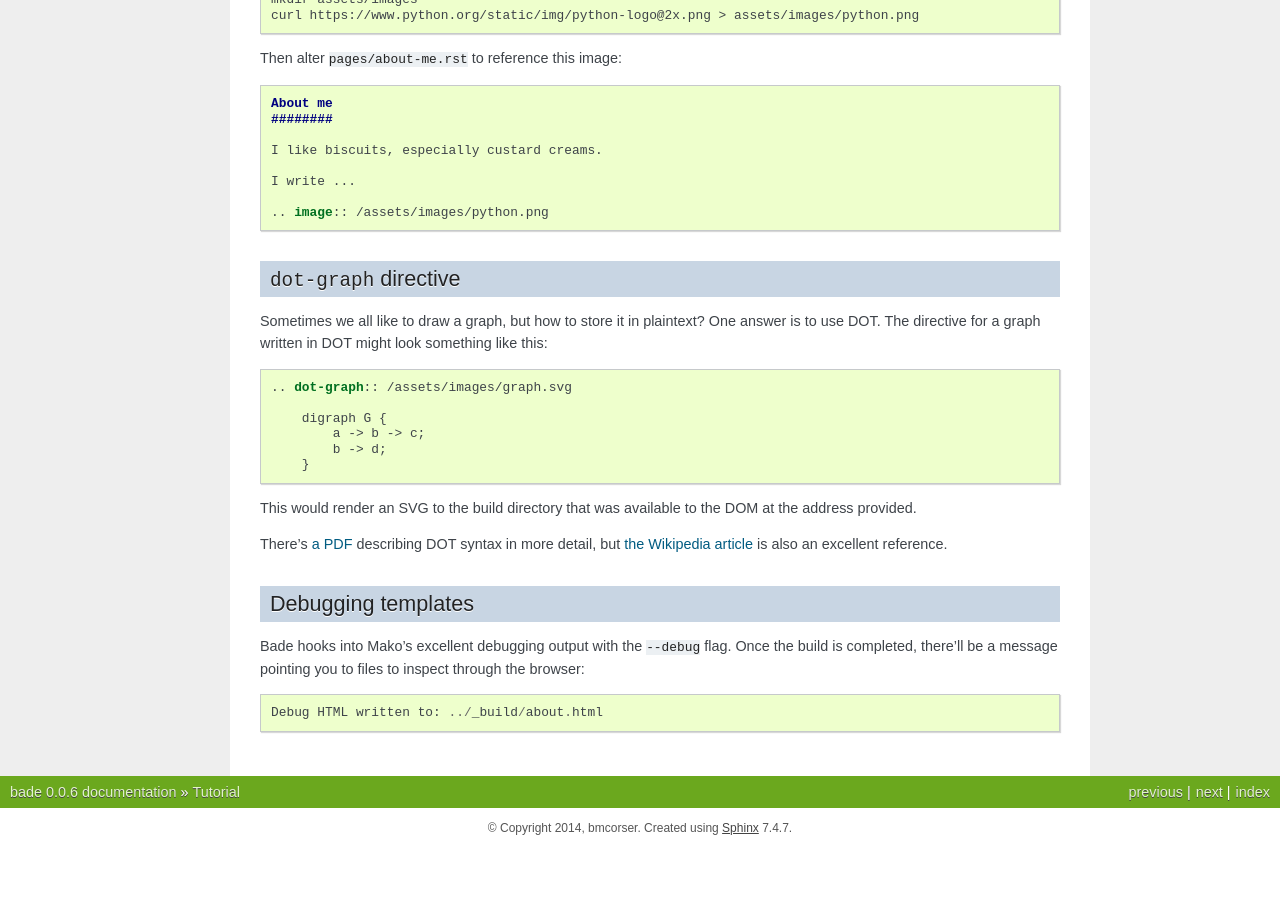
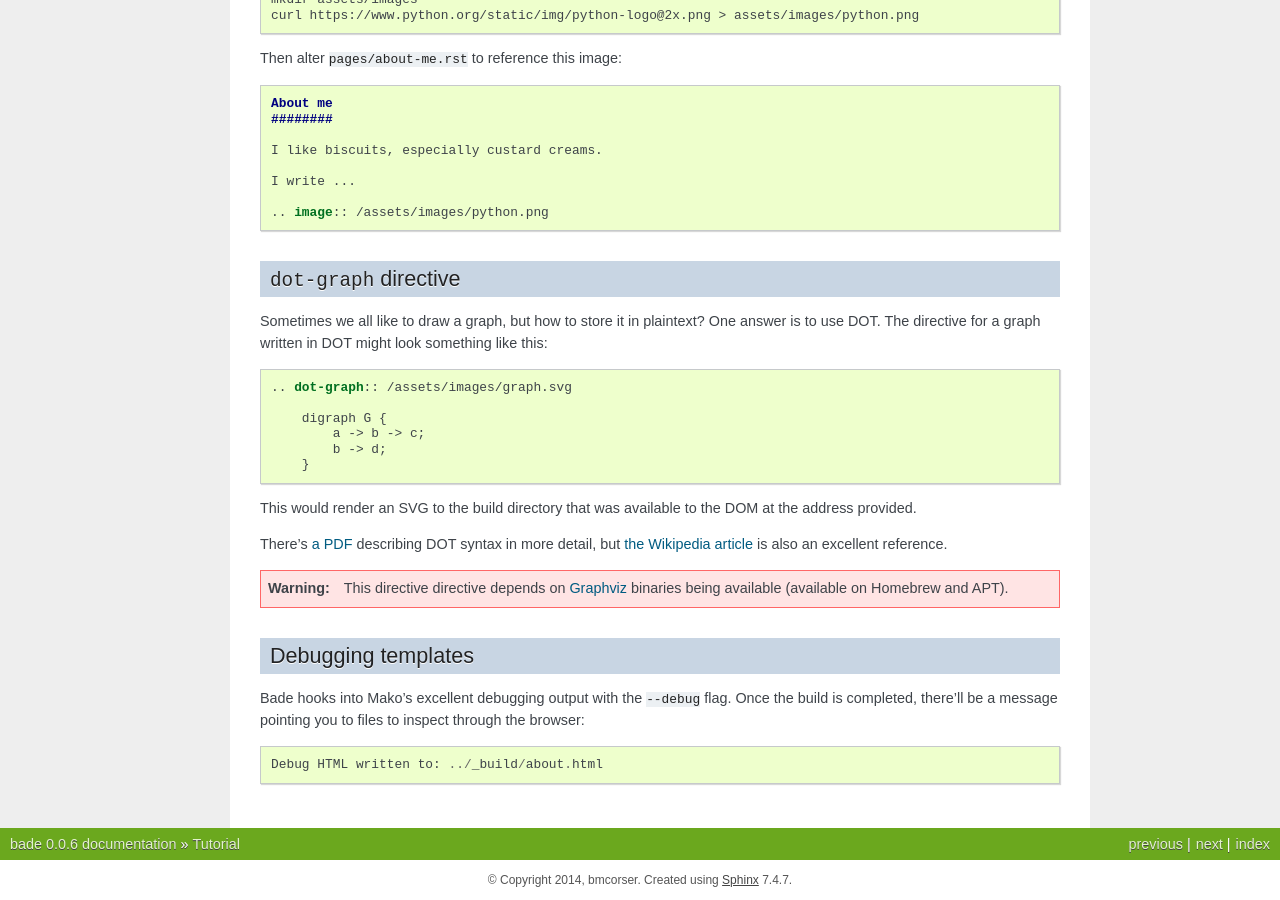
Before and after one commit to bmcorser/bade, a Sphinx documentation site: the page built from docs/source/tutorial.rst, in a window 1280 px wide and 900 px high, scrolled down 4592 px. Built offline with Sphinx 7.4.7, drawn with Linux system fonts in a browser that asks for light colours; before the commit the page ends 5440 px from its top, so only the background shows below that.

```diff
--- a/docs/source/introduction.rst
+++ b/docs/source/introduction.rst
@@ -21,6 +21,7 @@ Plans to extend
 ===============
 In writing Bade, I came up with a few things more I'd like to do:
 
+    - **Test suite**: Everything should be tested, right?
     - **Git integration**: For dirty checking on build, maybe stamping a
       rendered file with its latest commit hash. There are `a few`_ GitHub
       `issues`_ for it.
--- a/docs/source/tutorial.rst
+++ b/docs/source/tutorial.rst
@@ -338,6 +338,12 @@ at the address provided.
 There's `a PDF`_ describing DOT syntax in more detail, but `the Wikipedia
 article`_ is also an excellent reference.
 
+.. WARNING::
+
+    This directive directive depends on `Graphviz`_ binaries being available
+    (available on Homebrew and APT).
+
+.. _`Graphviz`: http://www.graphviz.org/
 .. _`a PDF`: http://www.graphviz.org/Documentation/dotguide.pdf
 .. _`the Wikipedia article`: http://en.wikipedia.org/wiki/DOT_%28graph_description_language%29
 
--- a/setup.py
+++ b/setup.py
@@ -42,7 +42,7 @@ def readme():
 
 setup(
     name=PKG_NAME,
-    version='0.0.7',
+    version='0.0.8',
     description='Micro-blogging with rST',
     data_files=include('templates'),
     packages=find_packages(),
```
